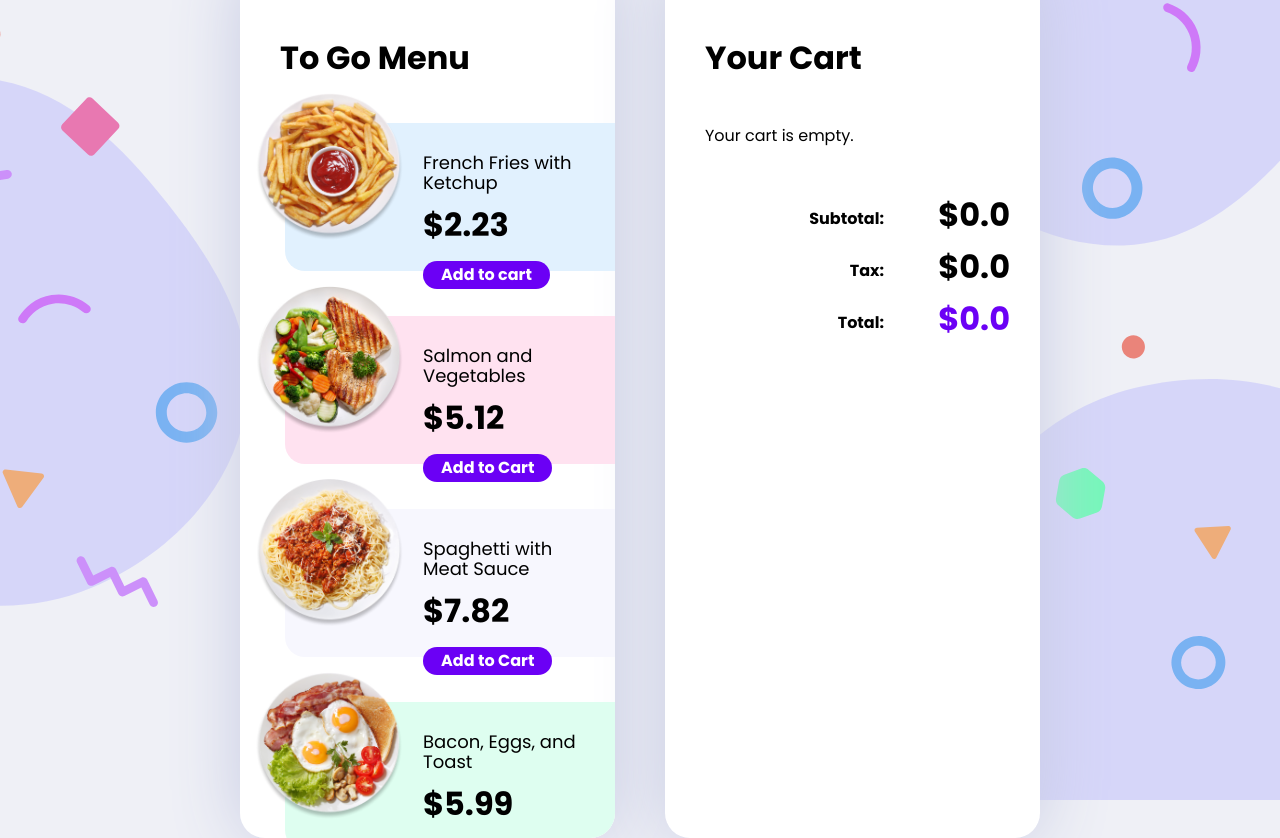
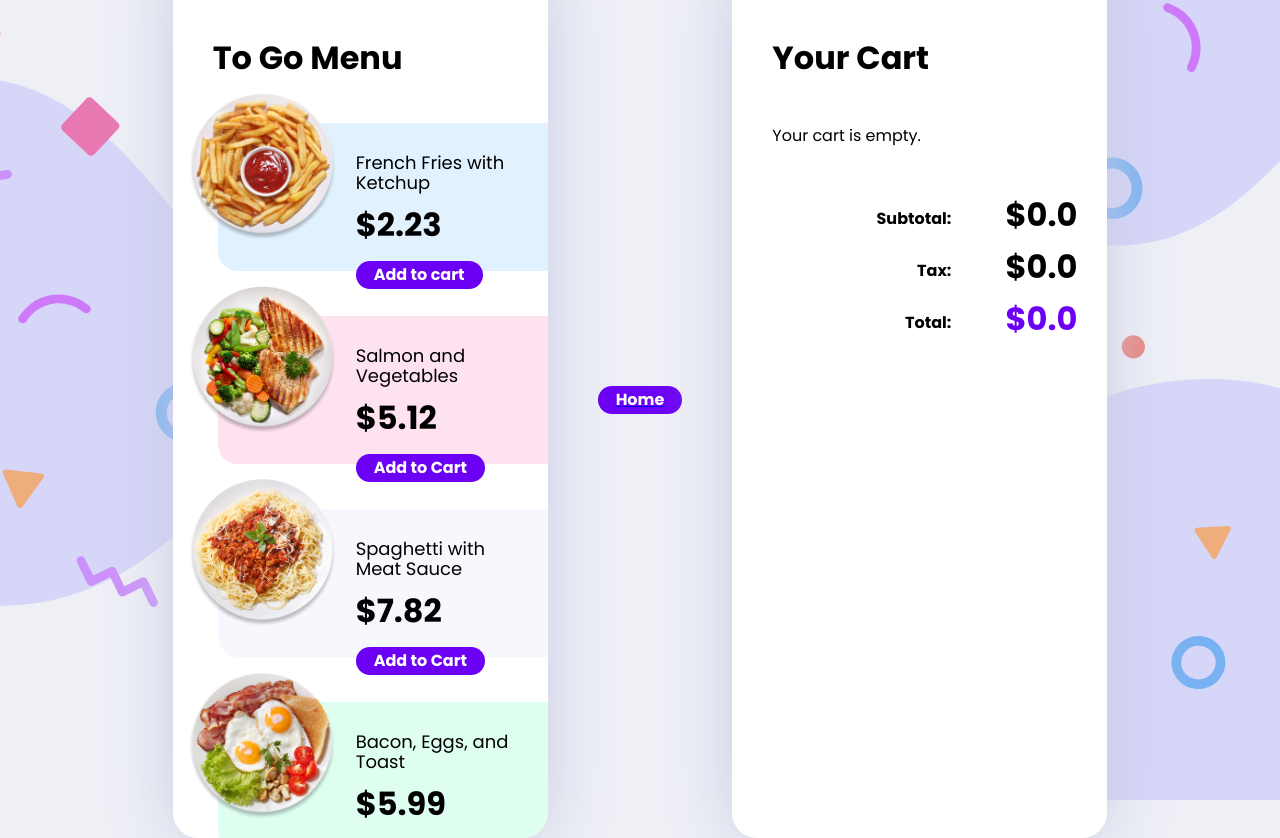
Before and after one commit to blazingstark07/JsChallenges, a plain HTML site: page challenge2/shoppingCart.html in a window 1280 px wide. Drawn offline with Linux system fonts and the light colour scheme.

Commit message:
main pulled to feature

```diff
--- a/challenge2/shoppingCart.html
+++ b/challenge2/shoppingCart.html
@@ -93,6 +93,9 @@
                     </div>
                 </li>
             </ul>
+        </div>
+        <div>
+            <a href="../home.html"><button class="goHome">Home</button></a>
         </div>
 
         <div class="panel cart">
@@ -245,6 +248,7 @@
             </div>
         </div>
     </div>
+
     <script src="./shoppingApp.js"></script>
 </body>
 
--- a/challenge2/shoppingStyle.css
+++ b/challenge2/shoppingStyle.css
@@ -280,3 +280,11 @@ button.in-cart {
 .line-item.total .price {
     color: #6b00f5;
 }
+
+.goHome {
+    display: flex;
+    align-items: center;
+    justify-content: center;
+    margin: 0;
+    text-decoration-line: none;
+}
--- a/styles.css
+++ b/styles.css
@@ -51,4 +51,9 @@ button {
     border-radius: 20px;
     padding: 0 10px;
     background-color: #f94c66;
+    color: whitesmoke;
 }
+
+a {
+    color: white;
+}
```
Also changed, not shown: home.html (+5 -1 lines).
